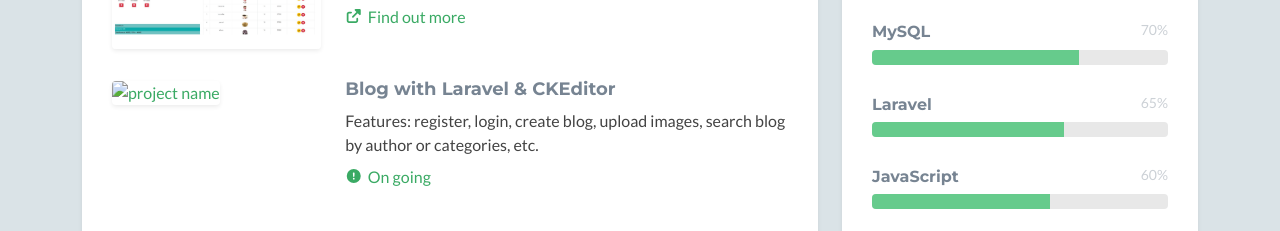
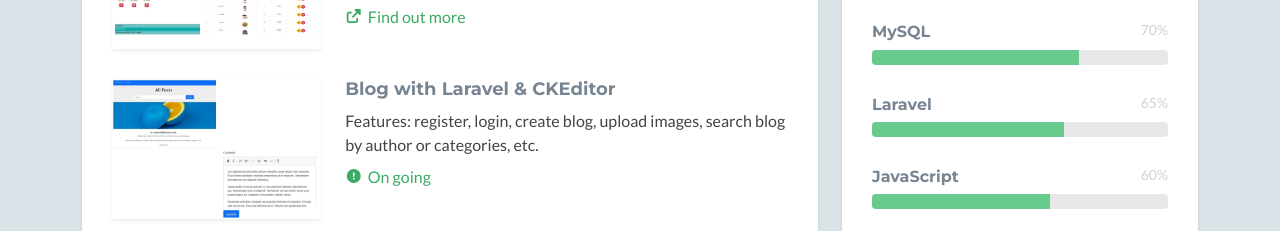
Before and after one commit to wecitra/wecitra.github.io, a plain HTML site: page index.html in a window 1280 px wide. Shown: the part 928-1159 px from the top of the page. Drawn offline with Linux system fonts and the light colour scheme; a script that the page names is missing.

Commit message:
add alt img

```diff
--- a/index.html
+++ b/index.html
@@ -79,7 +79,7 @@
                         <div class="content">
                             <div class="item row">
                                 <a class="col-md-4 col-12" href="https://github.com/wecitra/pos-with-js/releases/tag/v1.0" target="_blank">
-                                    <img class="img-fluid project-image rounded shadow-sm" src="assets/images/projects/1.png" alt="project name" />
+                                    <img class="img-fluid project-image rounded shadow-sm" src="assets/images/projects/1.png" alt="Simple Point of Sales with CSS & JavaScript" />
                                 </a>
                                 <div class="desc col-md-8 col-12">
                                     <h3 class="title"><a href="https://github.com/wecitra/pos-with-js/releases/tag/v1.0" target="_blank">
@@ -98,7 +98,7 @@
                                     href="https://github.com/wecitra/pos-with-php/releases/tag/v1.0"
                                     target="_blank">
                                     <img class="img-fluid project-image rounded shadow-sm"
-                                        src="assets/images/projects/4.jpg" alt="project name" />
+                                        src="assets/images/projects/4.jpg" alt="Simple Point of Sales with PHP, MySQL & Bootstrap" />
                                 </a>
                                 <div class="desc col-md-8 col-12">
                                     <h3 class="title"><a
@@ -117,7 +117,7 @@
                                     href="https://github.com/wecitra/"
                                     target="_blank">
                                     <img class="img-fluid project-image rounded shadow-sm"
-                                        src="assets/images/projects/7.jpg" alt="project name" />
+                                        src="assets/images/projects/7-1.jpg" alt="Blog with Laravel & CKEditor" />
                                 </a>
                                 <div class="desc col-md-8 col-12">
                                     <h3 class="title"><a
@@ -136,7 +136,7 @@
                                     href="https://www.bookio.websolutions.web.id/wp/"
                                     target="_blank">
                                     <img class="img-fluid project-image rounded shadow-sm"
-                                        src="assets/images/projects/8.png" alt="project name" />
+                                        src="assets/images/projects/8.png" alt="Bookstore with Wordpress" />
                                 </a>
                                 <div class="desc col-md-8 col-12">
                                     <h3 class="title"><a
@@ -155,7 +155,7 @@
                                     href="https://github.com/wecitra/CRUD-Blog-with-Laravel/releases/tag/v1.0"
                                     target="_blank">
                                     <img class="img-fluid project-image rounded shadow-sm"
-                                        src="assets/images/projects/6.jpg" alt="project name" />
+                                        src="assets/images/projects/6.jpg" alt="CRUD Blog with Laravel & Bootstrap" />
                                 </a>
                                 <div class="desc col-md-8 col-12">
                                     <h3 class="title"><a
@@ -174,7 +174,7 @@
                                     href="https://www.figma.com/file/YCRSNI2hCAam0Nim1GGzPL/web-portfolio-design"
                                     target="_blank">
                                     <img class="img-fluid project-image rounded shadow-sm"
-                                        src="assets/images/projects/5.jpg" alt="project name" />
+                                        src="assets/images/projects/5.jpg" alt="Design Web Portfolio" />
                                 </a>
                                 <div class="desc col-md-8 col-12">
                                     <h3 class="title"><a
```
